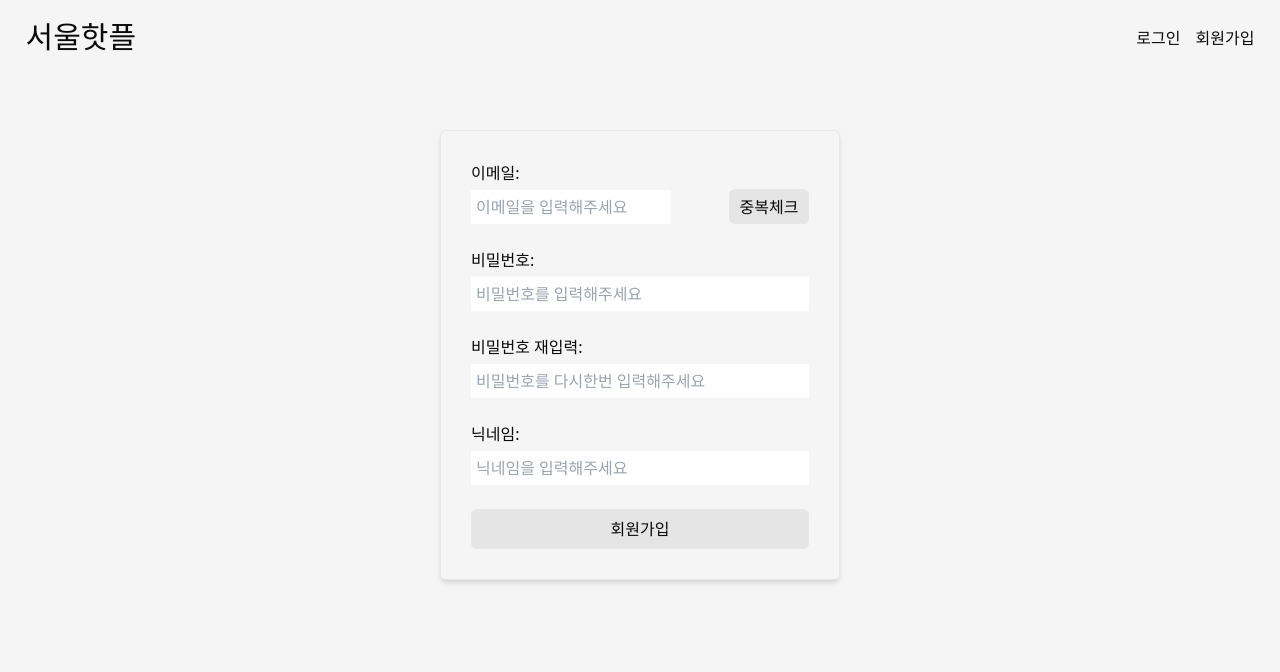
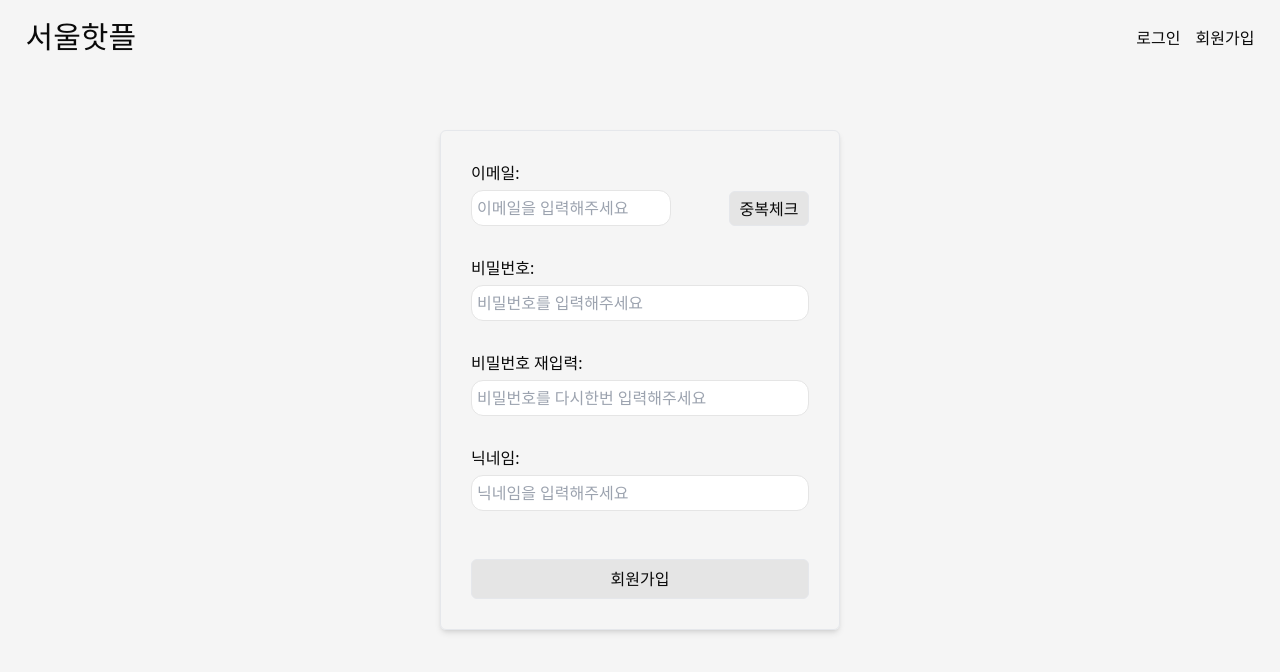
Before and after one commit to mangomaneya/HotPlaceInSeoul, a React (Vite) app: page /signup in a window 1280 px wide. Shown: the top 672 px of the page. Built offline with nearby package versions, Linux system fonts and the light colour scheme; no server answers; a web font is replaced by a local one.

Commit message:
design:#32 signupform css 수정

```diff
--- a/src/components/sign-up/SignUpForm.jsx
+++ b/src/components/sign-up/SignUpForm.jsx
@@ -8,12 +8,13 @@ export default function SignUpForm() {
   return (
     <form
       onSubmit={signUpSubmitHandler}
-      className='flex flex-col h-[450px] w-[400px] py-[30px] px-[30px] border-[1px] shadow-md rounded-md justify-between'
+      className='flex flex-col justify-between h-[500px] w-[400px] py-[30px] px-[30px] border-[1px] shadow-md rounded-md'
     >
-      <div className='mb-[10px]'>
+      <div>
+        <div className='mb-[10px] min-h-[85px]'>
           <div className='flex gap-[10px] justify-between items-end'>
             <InputForm
-            className='px-[5px] py-[5px] w-[200px]'
+              className='px-[5px] py-[5px] w-[200px] rounded-xl border border-input focus:border-accent focus:outline-none'
               labelName='이메일'
               name='email'
               type='text'
@@ -35,9 +36,9 @@ export default function SignUpForm() {
             {errorMessage.email}
           </p>
         </div>
-      <div className='mb-[10px]'>
+        <div className='mb-[10px] min-h-[85px]'>
           <InputForm
-          className='px-[5px] py-[5px]'
+            className='px-[5px] py-[5px] rounded-xl border border-input focus:border-accent focus:outline-none'
             labelName='비밀번호'
             name='password'
             type='password'
@@ -47,9 +48,9 @@ export default function SignUpForm() {
           />
           <p className='text-sm text-red-500'>{errorMessage.password}</p>
         </div>
-      <div className='mb-[10px]'>
+        <div className='mb-[10px] min-h-[85px]'>
           <InputForm
-          className='px-[5px] py-[5px] '
+            className='px-[5px] py-[5px] rounded-xl border border-input focus:border-accent focus:outline-none'
             labelName='비밀번호 재입력'
             name='confirmPassword'
             type='password'
@@ -59,9 +60,9 @@ export default function SignUpForm() {
           />
           <p className='text-sm text-red-500'>{errorMessage.confirmPassword}</p>
         </div>
-      <div className='mb-[10px]'>
+        <div className='mb-[10px] min-h-[85px]'>
           <InputForm
-          className='px-[5px] py-[5px] '
+            className='px-[5px] py-[5px] rounded-xl border border-input focus:border-accent focus:outline-none'
             labelName='닉네임'
             name='nickname'
             type='text'
@@ -70,6 +71,7 @@ export default function SignUpForm() {
             onChange={signUpChangeHandler}
           />
           <p className='text-sm text-red-500'>{errorMessage.nickname}</p>
+        </div>
       </div>
       <button
         type='submit'
```
Lines whose indentation alone changed are shown as unchanged.
